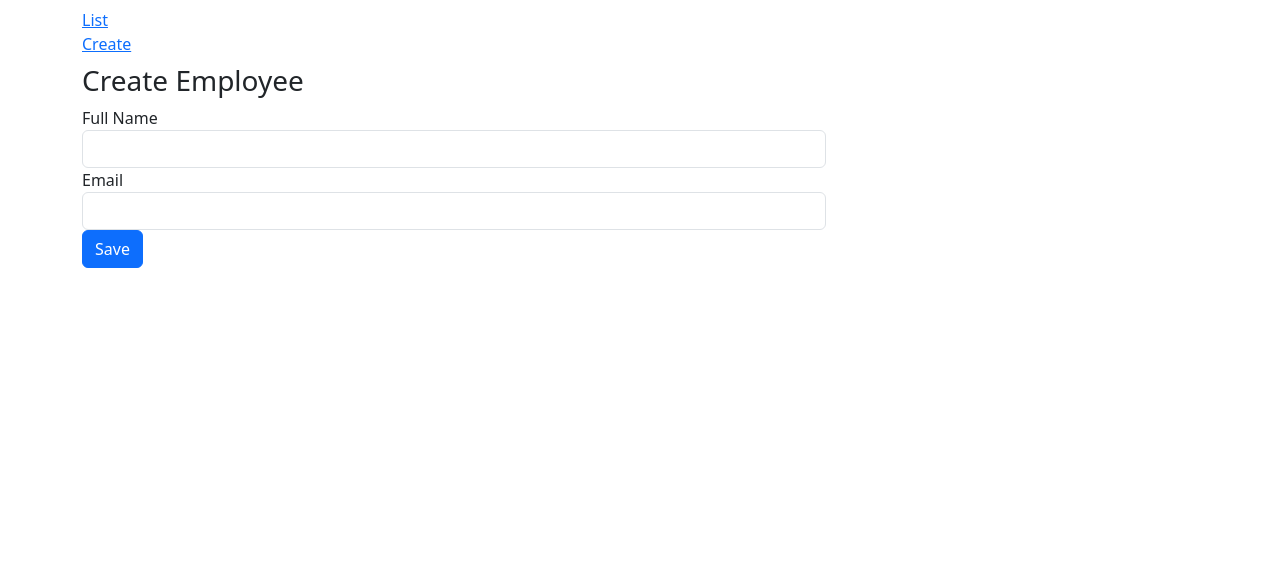
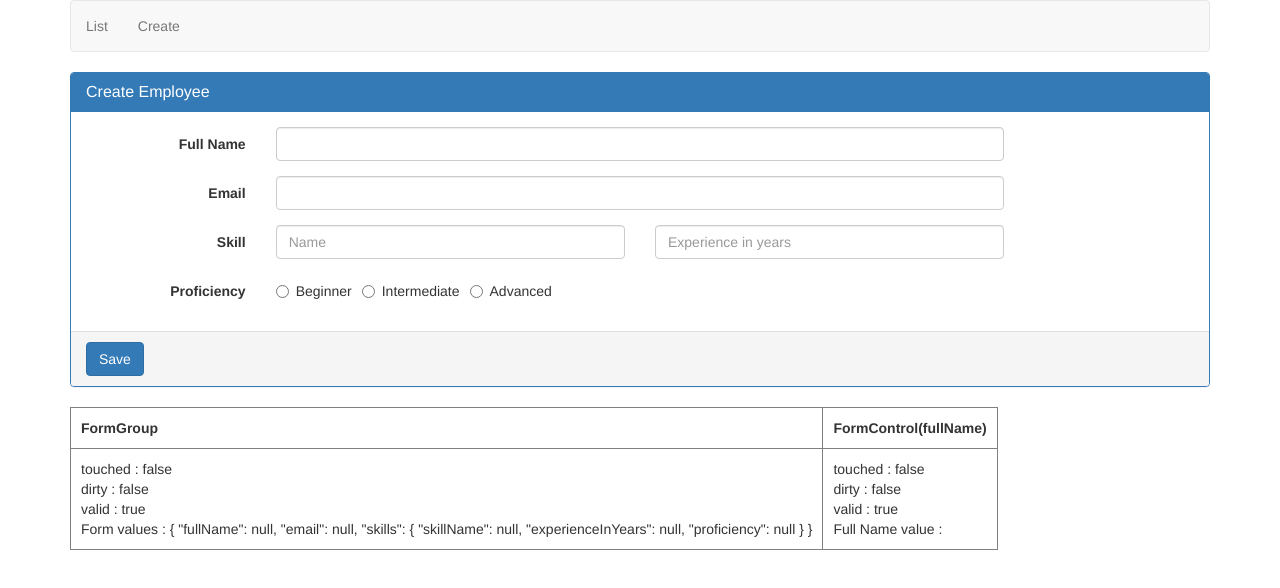
Before and after one commit to mahith-code/Angular2024, an Angular app: page /create in a window 1280 px wide. Shown: the top 588 px of the page. Built offline with nearby package versions, Linux system fonts and the light colour scheme.

Commit message:
Nested form-starts

```diff
--- a/package.json
+++ b/package.json
@@ -18,7 +18,7 @@
     "@angular/platform-browser": "^17.2.0",
     "@angular/platform-browser-dynamic": "^17.2.0",
     "@angular/router": "^17.2.0",
-    "bootstrap": "^5.3.3",
+    "bootstrap": "^3.4.1",
     "jquery": "^3.7.1",
     "rxjs": "~7.8.0",
     "tslib": "^2.3.0",
--- a/src/app/Employee/create-employee.component.html
+++ b/src/app/Employee/create-employee.component.html
@@ -17,6 +17,36 @@
                 <input id="email" type="text" formControlName="email" class="form-control">
             </div>
         </div>
+<div formGroupName="skills">
+    <div class="form-group">
+        <label for="skillName" class="col-sm-2 control-label">Skill</label>
+        <div class="col-sm-4">
+            <input type="text" class="form-control" id="skillName" placeholder="Name"
+                    formControlName="skillName">
+        </div>
+        <div class="col-sm-4">
+            <input type="text" class="form-control" placeholder="Experience in years"
+                    formControlName="experienceInYears">
+        </div>
+    </div>
+        <div class="form-group">
+            <label class="col-md-2 control-label">Proficiency</label>
+            <div class="col-md-8">
+                <label class="radio-inline">
+                    <input type="radio" id="proficiency" value="beginner"
+                    formControlName="proficiency">Beginner
+                </label>
+                <label class="radio-inline">
+                    <input type="radio" id="proficiency" value="intermediate"
+                    formControlName="proficiency">Intermediate
+                </label>
+                <label class="radio-inline">
+                    <input type="radio" id="proficiency" value="advanced"
+                    formControlName="proficiency">Advanced
+                </label>
+            </div>
+        </div>
+    </div>
     </div>
         <div class="panel-footer">
             <button class="btn btn-primary">Save</button>
@@ -24,3 +54,25 @@
 
 </div>
 </form>
+<table border="1" >
+<tr>
+    <th style="padding: 10px">FormGroup</th>
+    <th style="padding: 10px " >FormControl(fullName)</th>
+
+</tr>
+<tr>
+    <td style="padding: 10px">
+        touched : {{employeeForm.touched}}
+        <br/>dirty : {{employeeForm.dirty}}
+        <br/> valid : {{employeeForm.valid}}
+        <br/> Form values : {{employeeForm.value | json}}
+    </td>
+
+    <td style="padding: 10px">
+        touched : {{employeeForm.get('fullName')?.touched}}
+        <br/>dirty : {{employeeForm.get('fullName')?.dirty}}
+        <br/> valid : {{employeeForm.get('fullName')?.valid}}
+        <br/> Full Name value : {{employeeForm.get('fullName')?.value }}
+    </td>
+</tr>
+</table>
--- a/src/app/Employee/create-employee.component.ts
+++ b/src/app/Employee/create-employee.component.ts
@@ -14,12 +14,21 @@ export class CreateEmployeeComponent implements OnInit{
   ngOnInit() {
     this.employeeForm = new FormGroup({
       fullName: new FormControl(),
-      email: new FormControl()
+      email: new FormControl(),
+      skills: new FormGroup({
+        skillName : new FormControl(),
+        experienceInYears : new FormControl(),
+        proficiency: new FormControl(),
+      })
     });
   }
 
   onSubmit(): void {
+    console.log(this.employeeForm.touched);
     console.log(this.employeeForm.value);
+    console.log(this.employeeForm.controls['fullName'].touched);
+    console.log(this.employeeForm.get('fullName')?.value)
+
   }
 
 }
```
Also changed, not shown: 1 other file (tests, documents, lock files or other folders).
